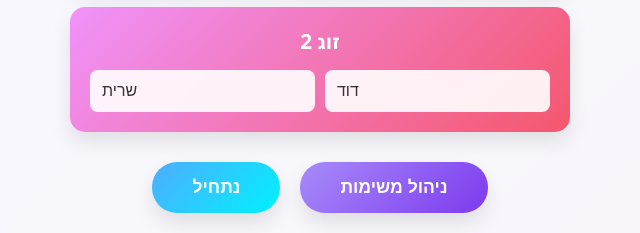
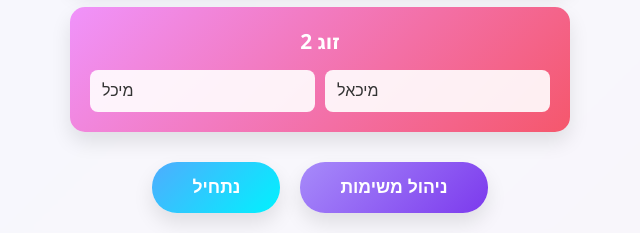
Before and after one commit to havayot/Dare, a plain HTML site: page index.html in a window 1280 px wide. Shown: the part 387-620 px from the top of the page, 320-960 px from the left. Drawn offline with Linux system fonts and the light colour scheme; no server answers.

Commit message:
Update index.html

```diff
--- a/index.html
+++ b/index.html
@@ -730,8 +730,8 @@
                 <div class="couple-card">
                     <h3>זוג 2</h3>
                     <div class="name-inputs">
-                        <input type="text" class="name-input" value="שרית" data-couple="1" data-gender="male">
-                        <input type="text" class="name-input" value="דוד" data-couple="1" data-gender="female">
+                        <input type="text" class="name-input" value="מיכל" data-couple="1" data-gender="male">
+                        <input type="text" class="name-input" value="מיכאל" data-couple="1" data-gender="female">
                     </div>
                 </div>
             </div>
```
